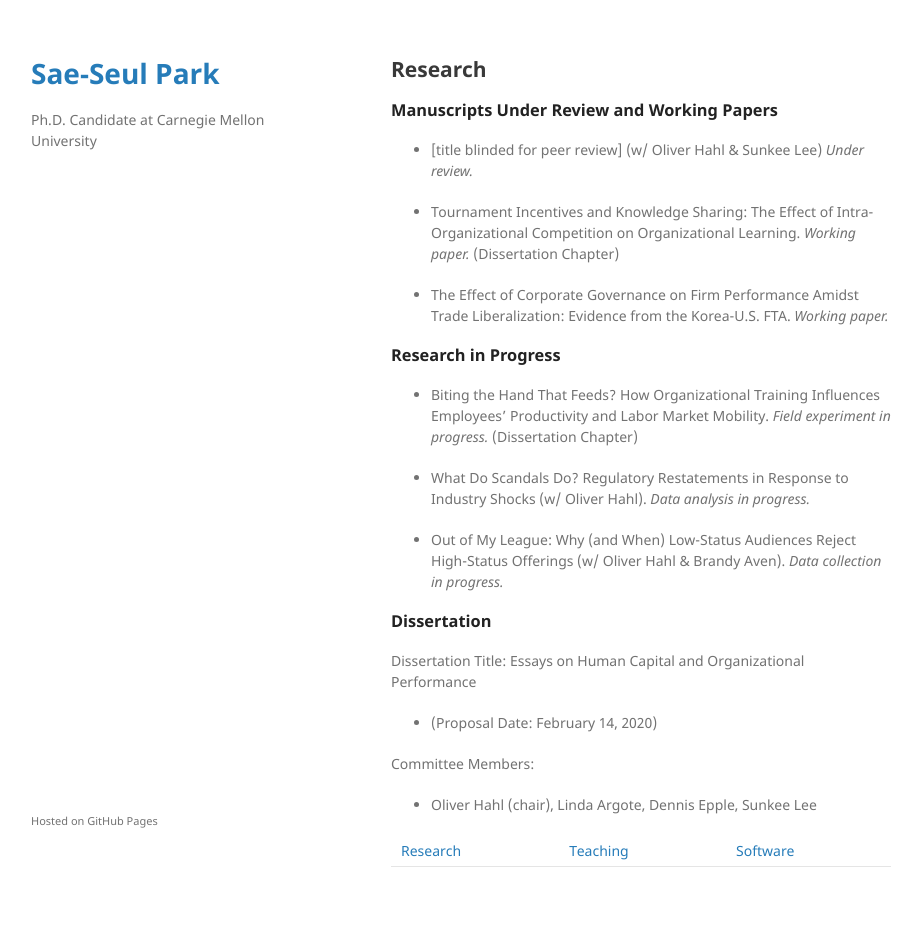
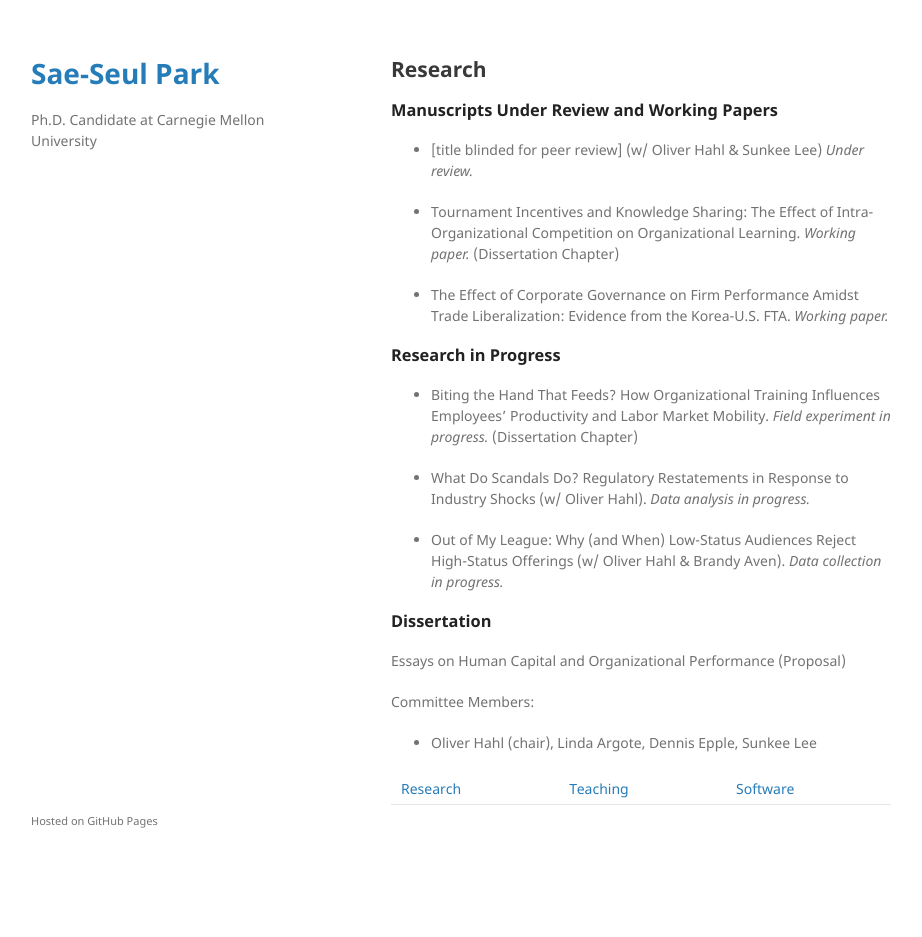
Before and after one commit to saepark/saepark.github.io, a Jekyll site: the page built from research.md, in a window 1280 px wide. Shown: the whole page, without its empty margins (179-1101 px from the left). Built offline with Jekyll 4.4.1, drawn with Linux system fonts in a browser that asks for light colours; our own code applies the rules of GitHub Pages for plain Markdown files; after the commit the page ends 900 px from its top, so only the background shows below that.

Commit message:
Update research.md

```diff
--- a/research.md
+++ b/research.md
@@ -22,8 +22,7 @@ layout: default
 
 ### **Dissertation**
 
-Dissertation Title: Essays on Human Capital and Organizational Performance
-- (Proposal Date: February 14, 2020)
+Essays on Human Capital and Organizational Performance (Proposal)
 
 Committee Members:
 - Oliver Hahl (chair), Linda Argote, Dennis Epple, Sunkee Lee
```
